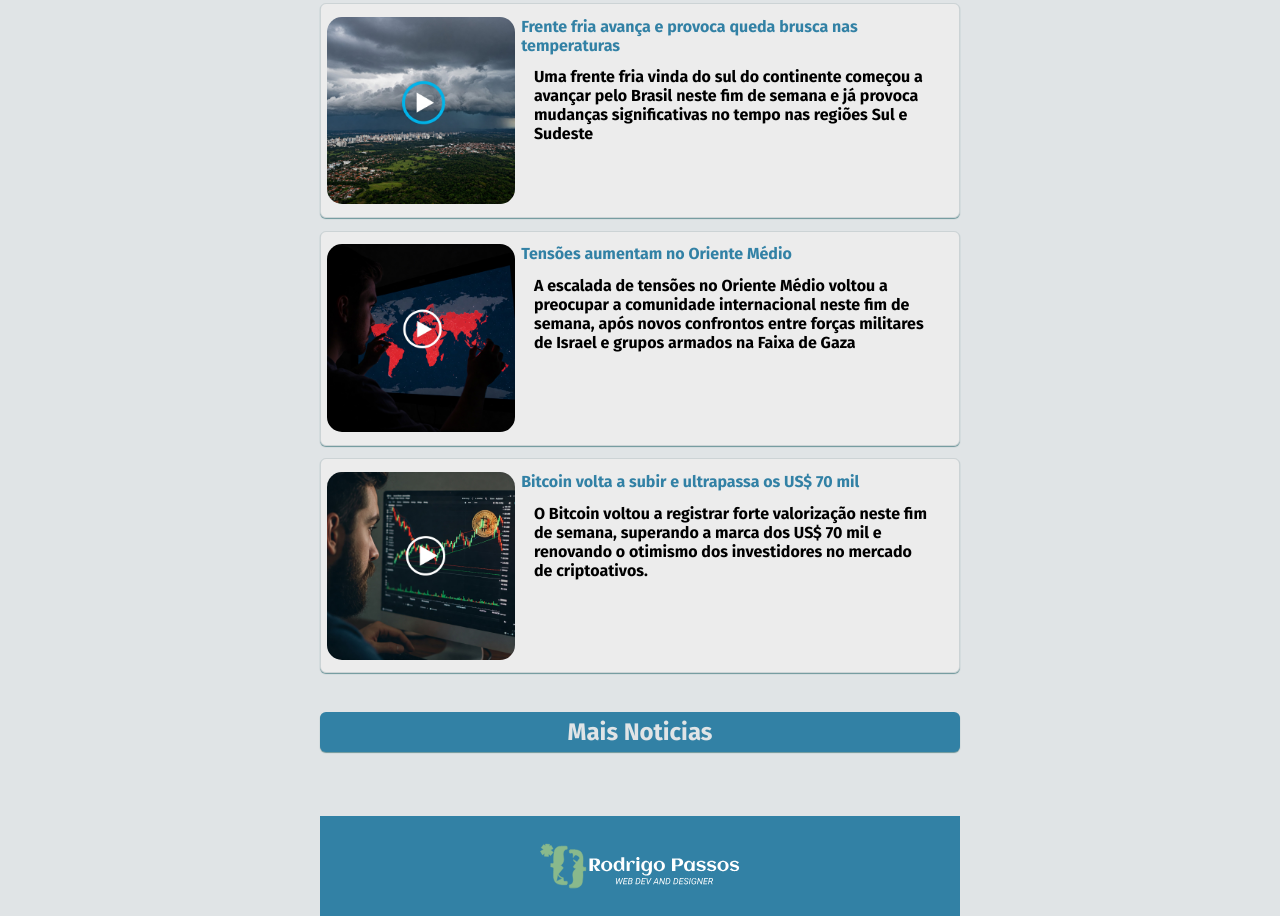
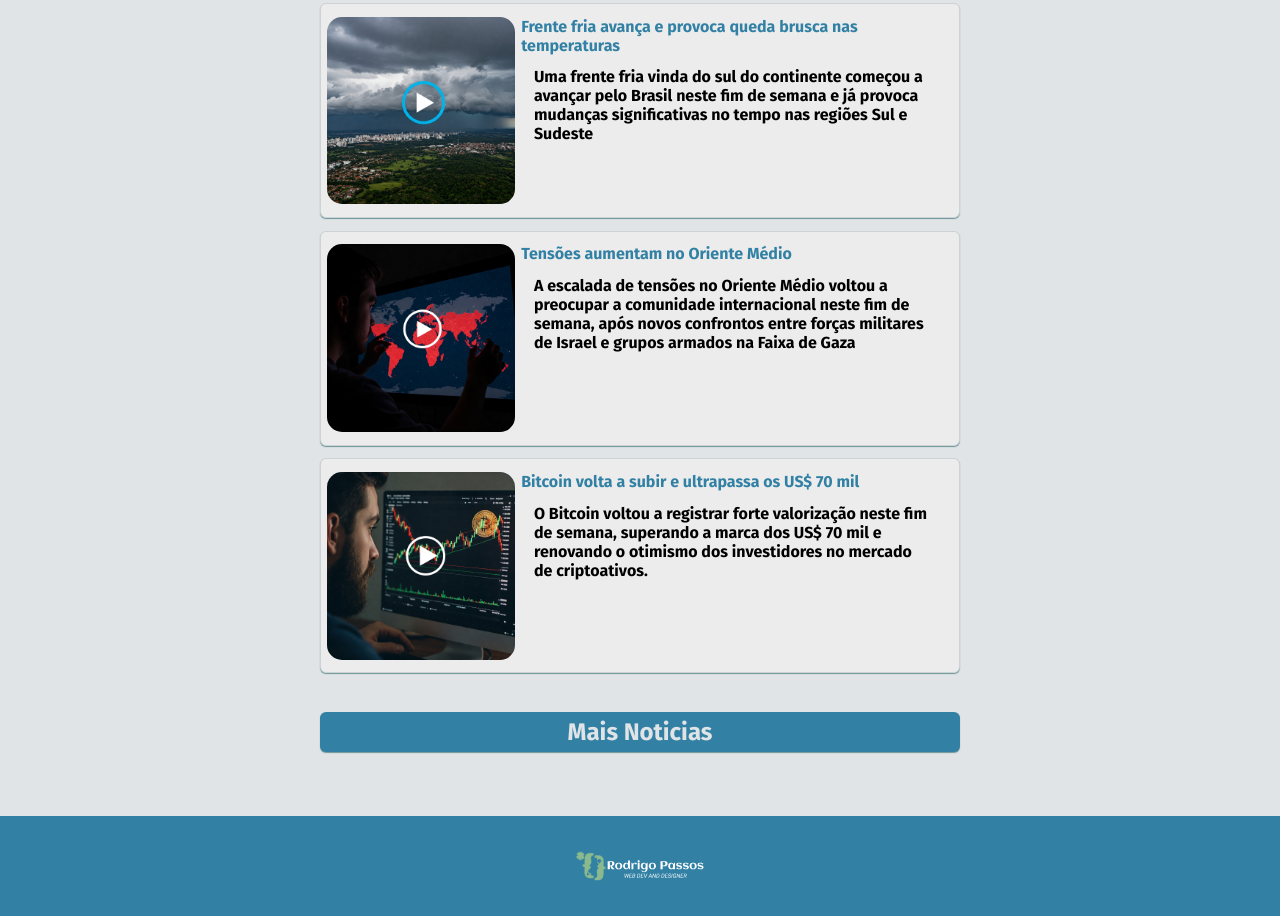
Before and after one commit to rodrigosteps/MobilePage, a plain HTML site: page index.html in a window 1280 px wide. Shown: the part 1299-2215 px from the top of the page. Drawn offline with Linux system fonts and the light colour scheme.

Commit message:
Update style.css

```diff
--- a/style.css
+++ b/style.css
@@ -31,7 +31,7 @@ body {
   display: flex;
   justify-content: space-between;
   align-items: center;
-  margin: var(--mobileview);
+  margin: 0 auto;
   padding: 2%;
   background-color: var(--nav-color);
 }
@@ -217,14 +217,14 @@ h3 {
 
 .footer img {
   height: 100px;
-  width: 200px;
+  width: 8em;
   margin: 0 auto;
 }
 
 .footer {
   display: flex;
   justify-content: center;
-  margin: var(--mobileview);
+  margin: 0 auto;
   background-color: var(--nav-color);
 }
 
```
